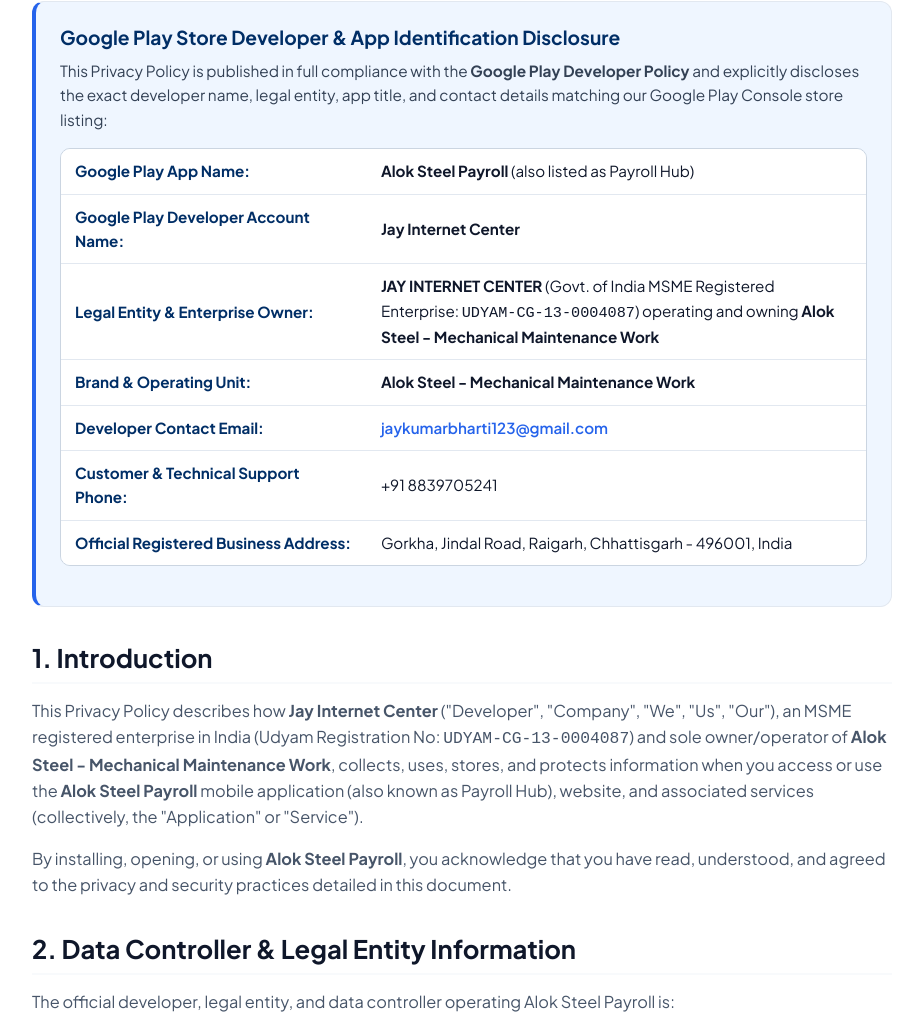
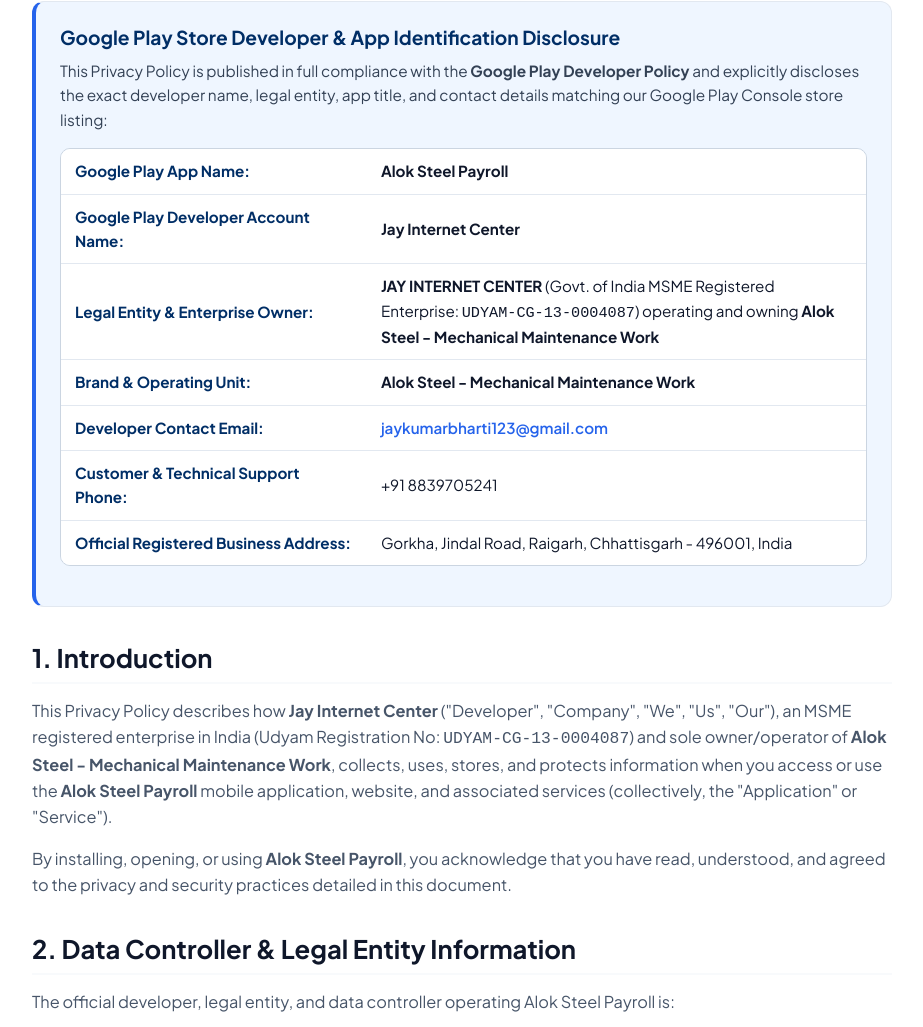
Before and after one commit to vijaybharti03/payrollhub, a plain HTML site: page alok-steel-privacy.html in a window 1280 px wide. Shown: the part 618-1645 px from the top of the page, without its empty margins (178-1101 px from the left). Drawn offline with Linux system fonts and the light colour scheme.

Commit message:
Remove '(also listed as Payroll Hub)' text references

```diff
--- a/alok-steel-privacy.html
+++ b/alok-steel-privacy.html
@@ -227,7 +227,7 @@
                         <table style="width: 100%; border-collapse: collapse; background: #ffffff; font-size: 0.95rem;">
                             <tr style="border-bottom: 1px solid #e2e8f0;">
                                 <td style="padding: 10px 14px; font-weight: 700; color: #002e66; width: 38%;">Google Play App Name:</td>
-                                <td style="padding: 10px 14px; color: #0f172a;"><strong>Alok Steel Payroll</strong> (also listed as Payroll Hub)</td>
+                                <td style="padding: 10px 14px; color: #0f172a;"><strong>Alok Steel Payroll</strong></td>
                             </tr>
                             <tr style="border-bottom: 1px solid #e2e8f0;">
                                 <td style="padding: 10px 14px; font-weight: 700; color: #002e66;">Google Play Developer Account Name:</td>
@@ -259,7 +259,7 @@
 
                 <h2>1. Introduction</h2>
                 <p>
-                    This Privacy Policy describes how <strong>Jay Internet Center</strong> ("Developer", "Company", "We", "Us", "Our"), an MSME registered enterprise in India (Udyam Registration No: <code>UDYAM-CG-13-0004087</code>) and sole owner/operator of <strong>Alok Steel - Mechanical Maintenance Work</strong>, collects, uses, stores, and protects information when you access or use the <strong>Alok Steel Payroll</strong> mobile application (also known as Payroll Hub), website, and associated services (collectively, the "Application" or "Service").
+                    This Privacy Policy describes how <strong>Jay Internet Center</strong> ("Developer", "Company", "We", "Us", "Our"), an MSME registered enterprise in India (Udyam Registration No: <code>UDYAM-CG-13-0004087</code>) and sole owner/operator of <strong>Alok Steel - Mechanical Maintenance Work</strong>, collects, uses, stores, and protects information when you access or use the <strong>Alok Steel Payroll</strong> mobile application, website, and associated services (collectively, the "Application" or "Service").
                 </p>
                 <p>
                     By installing, opening, or using <strong>Alok Steel Payroll</strong>, you acknowledge that you have read, understood, and agreed to the privacy and security practices detailed in this document.
```
Also changed, not shown: privacy-alok-steel.html (+2 -2 lines).
